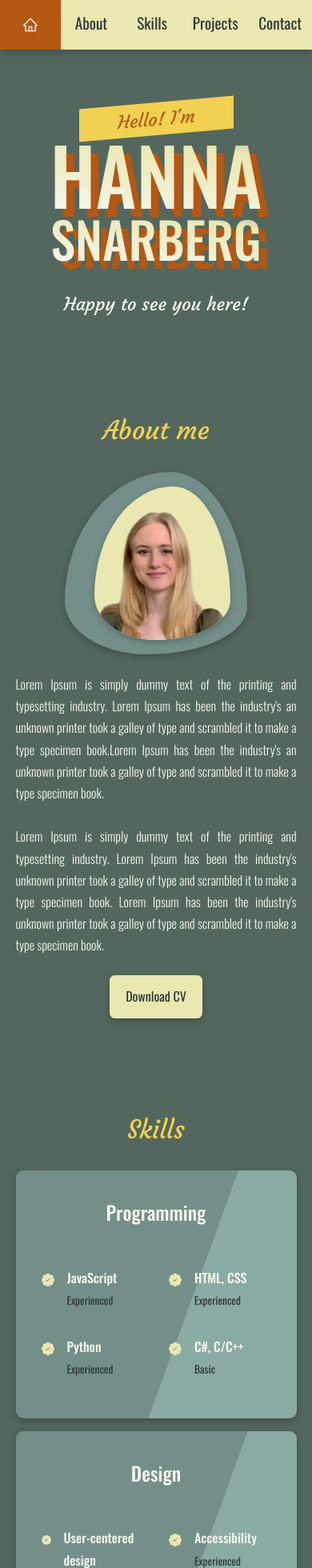
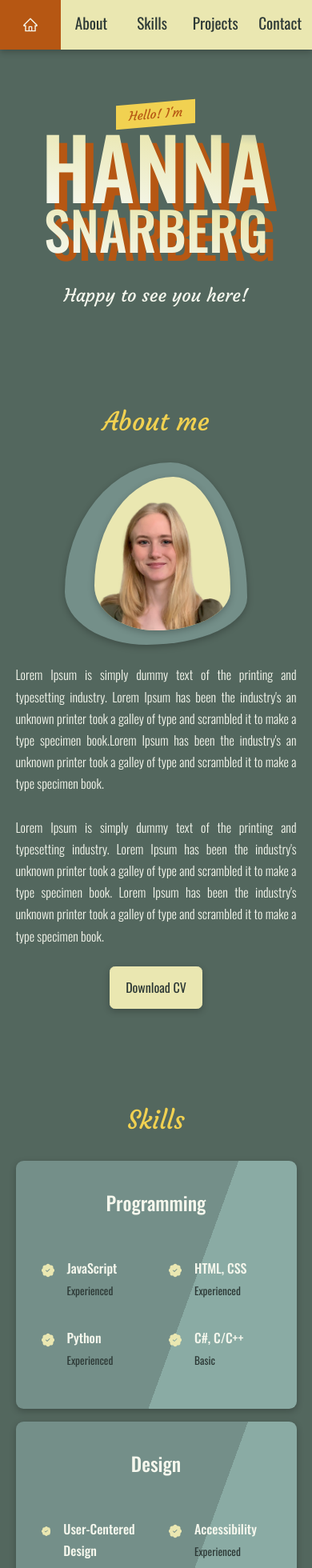
Before and after one commit to hannasnarberg/Portfolio-Website, a React (Create React App) app: page / in a window 390 px wide. Shown: the top 1960 px of the page at 80% size. Built offline with nearby package versions, Linux system fonts and the light colour scheme.

Commit message:
Changed font size media query

```diff
--- a/src/components/header/header.css
+++ b/src/components/header/header.css
@@ -69,12 +69,16 @@ header {
 
 @media screen and (max-width: 1024px) {
    .header__title-first {
-      font-size: 25vw;
+      font-size: 27vw;
       line-height: 25vw;
    }
 
    .header__title-last {
-      font-size: 16vw;
+      font-size: 17vw;
       line-height: 16vw;
    }
+   .header__container-hello {
+      font-size: 4vw;
+      padding: 0.1rem 1rem;
+   }
 }
--- a/src/components/skills/Skills.jsx
+++ b/src/components/skills/Skills.jsx
@@ -21,7 +21,7 @@ function Skills() {
                <h3>Design</h3>
                <div className="skill__content">
                   <SkillEntry
-                     skill={'User-centered design'}
+                     skill={'User-Centered Design'}
                      level={'Experienced'}
                   />
                   <SkillEntry skill={'Accessibility'} level={'Experienced'} />
```
